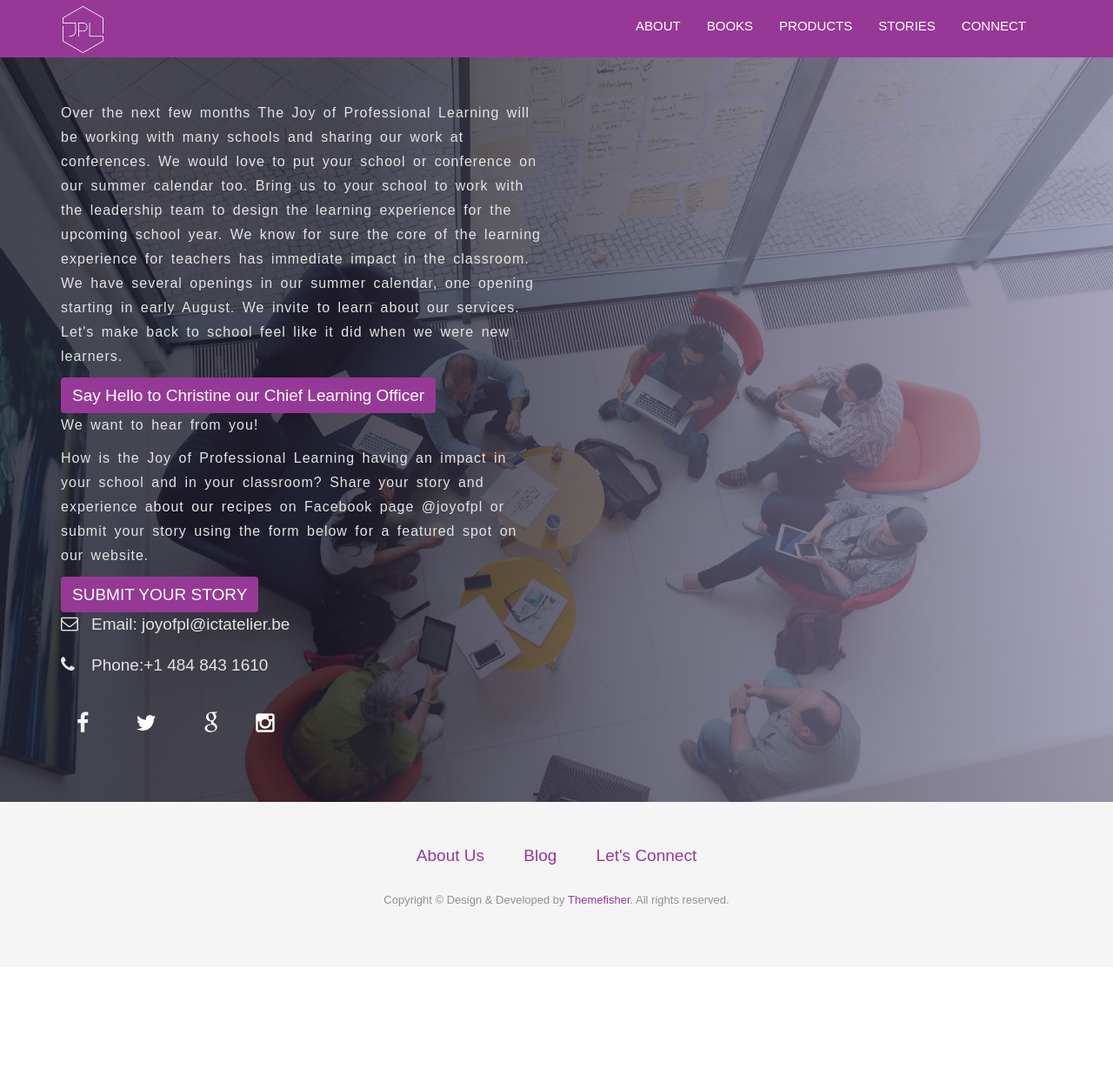
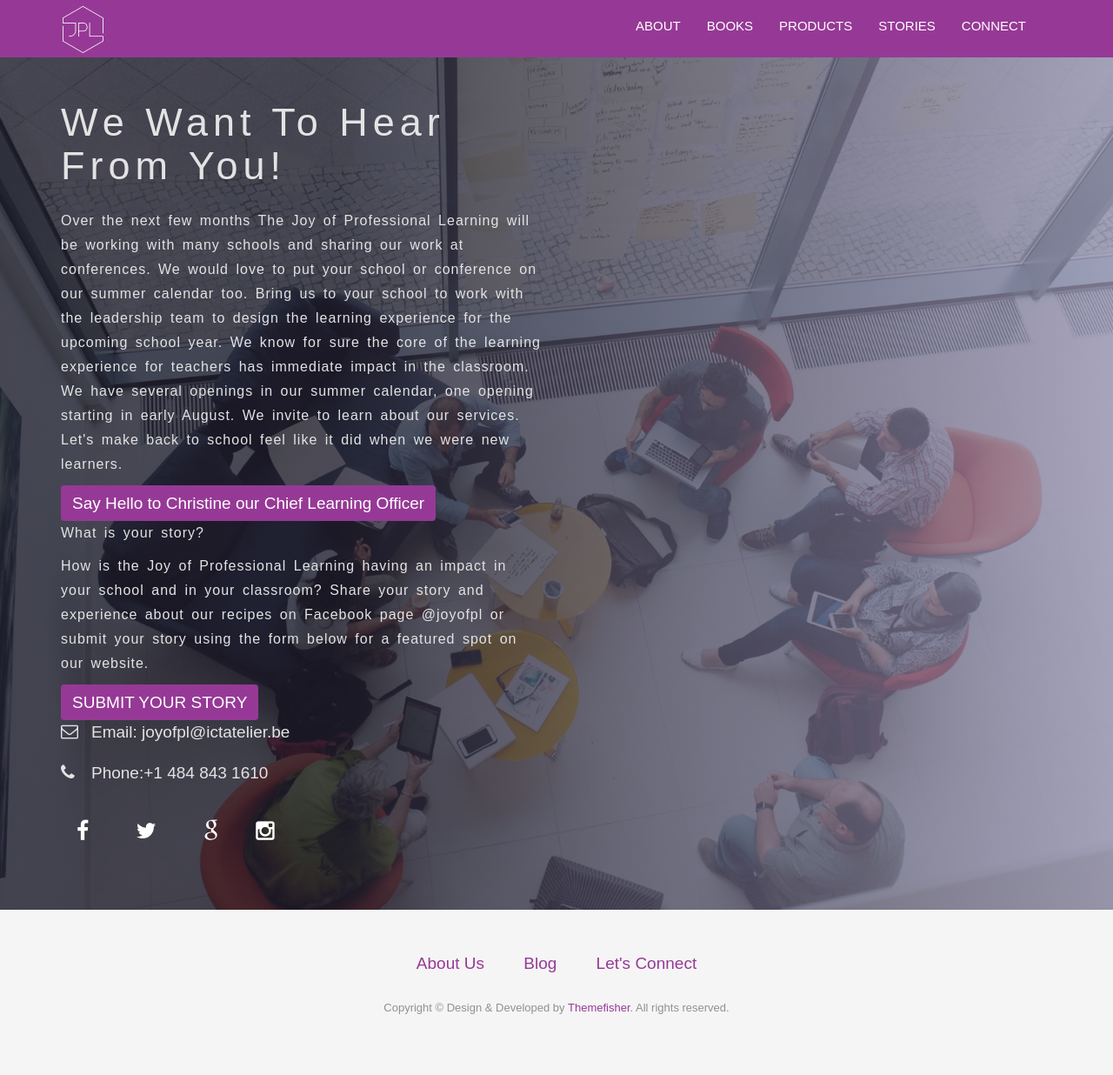
Before and after one commit to meesterkurt/joyofprofessionallearning, a Jekyll site: the page built from contact.html, in a window 1280 px wide. Shown: the whole page at 87% size. Built offline with Jekyll 4.4.1, drawn with Linux system fonts in a browser that asks for light colours; nearby versions of some CDN libraries; before the commit the page ends 1112 px from its top, so only the background shows below that.

Commit message:
Update from Forestry.io - contact.html

```diff
--- a/contact.html
+++ b/contact.html
@@ -11,14 +11,14 @@ permalink: "/contact/"
         <div class="block">
           <div>
             <div>
-          <p> Over the next few months The Joy of Professional Learning will be working with many schools and sharing our work at conferences. We would love to put your school or conference on our summer calendar too. Bring us to your school to work with the leadership team to design the learning experience for the upcoming school year. We know for sure the core of the learning experience for teachers has immediate impact in the classroom.  We have several openings in our summer calendar, one opening starting in early August. We invite to learn about our services. Let's make back to school feel like it did when we were new learners.
- </p>
+        <h1>We want to hear from you!</h1>
+          <p> Over the next few months The Joy of Professional Learning will be working with many schools and sharing our work at conferences. We would love to put your school or conference on our summer calendar too. Bring us to your school to work with the leadership team to design the learning experience for the upcoming school year. We know for sure the core of the learning experience for teachers has immediate impact in the classroom.  We have several openings in our summer calendar, one opening starting in early August. We invite to learn about our services. Let's make back to school feel like it did when we were new learners.</p>
           </ul>
           <a class="btn btn-view-works" href="https://docs.google.com/forms/d/e/1FAIpQLSek52h3iUlDBh3HNz6-3A6uvoeH9aODXe7C2gCnuGXyZttW4w/viewform"> Say Hello to Christine our Chief Learning Officer </a>
       <div>
       <div>
        <div>
-          <p>We want to hear from you!</p>
+          <p>What is your story?</p>
           <p>How is the Joy of Professional Learning having an impact in your school and in your classroom? Share your story and experience about our recipes on Facebook page @joyofpl or submit your story using the form below for a featured spot on our website. </p>
          </ul>
           <a class="btn btn-view-works" href="https://docs.google.com/forms/d/e/1FAIpQLScCb1F2XiE7MiCtl-zXizyoKQC3puN9lL0p_yYA7-0p6Q4Gbw/viewform"> SUBMIT YOUR STORY </a>
```
